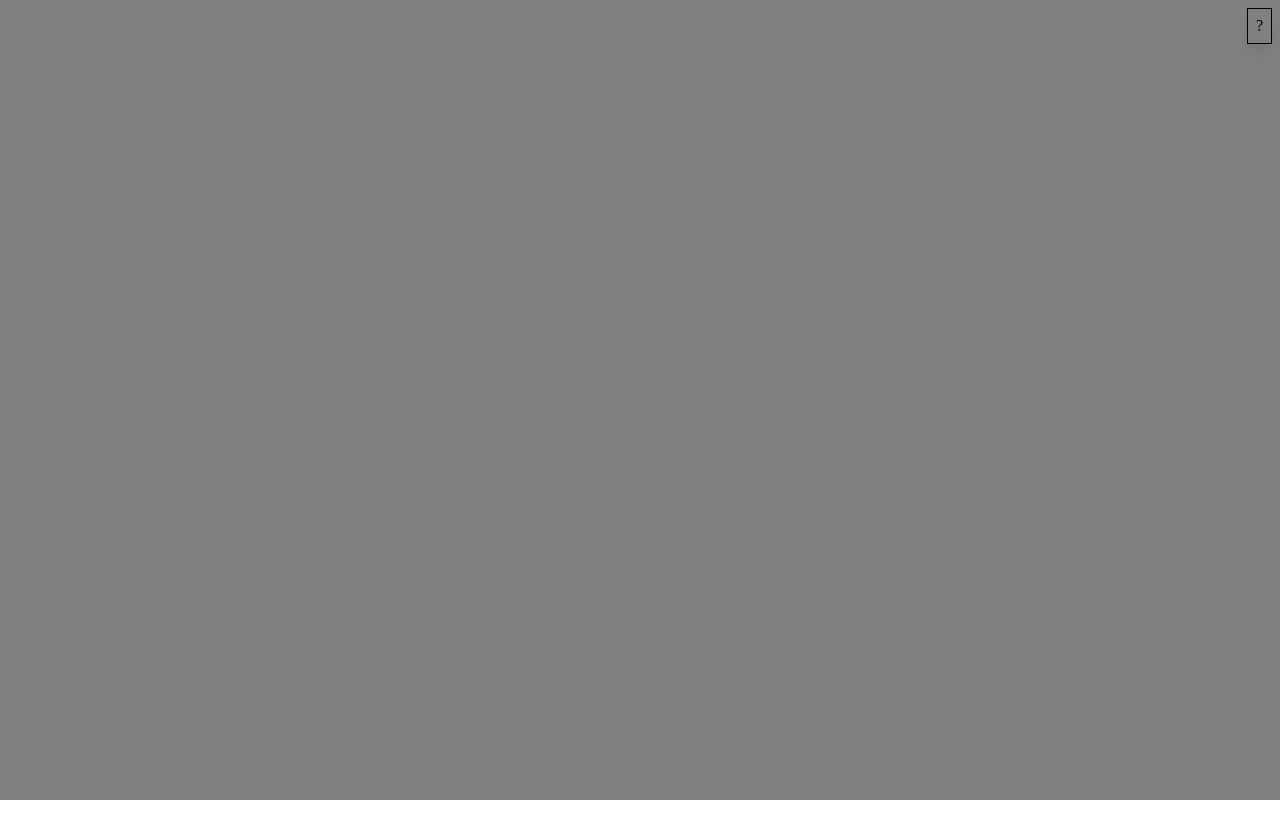
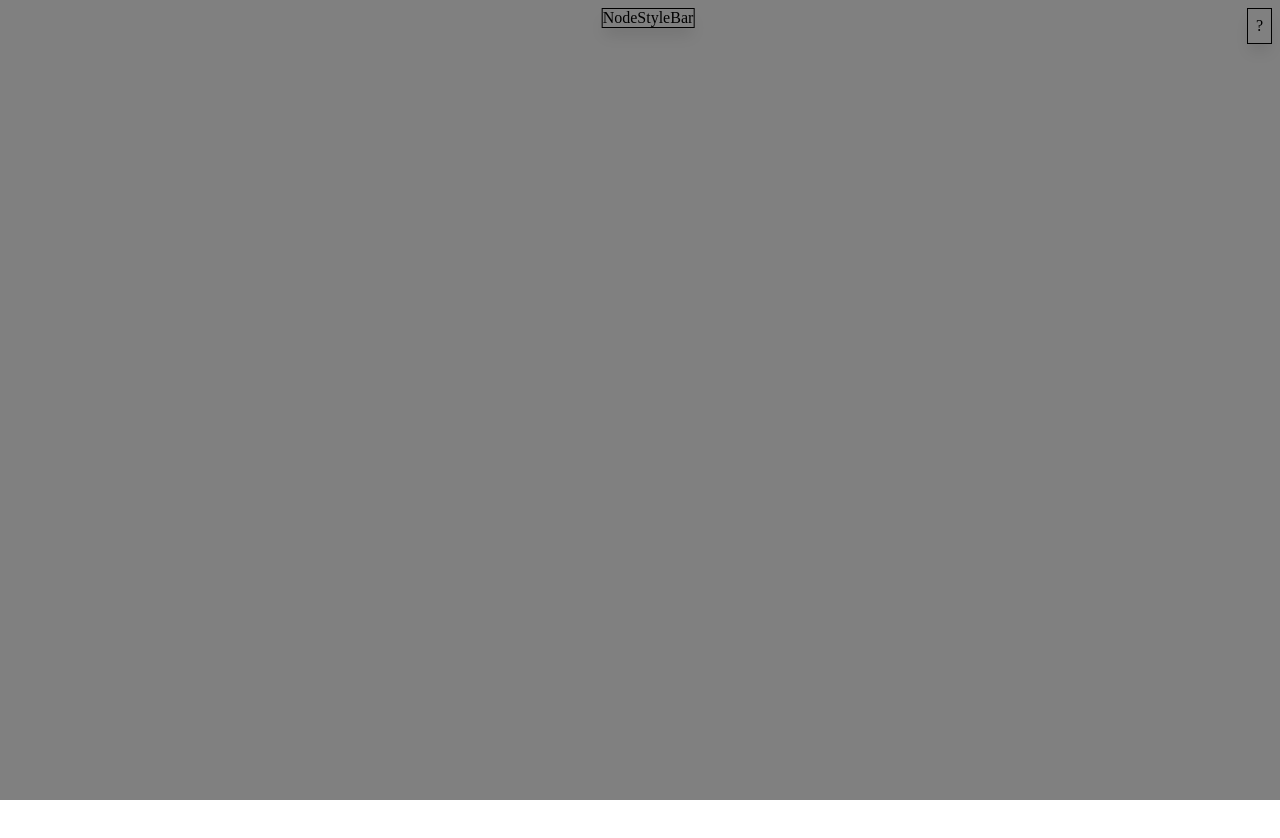
Before and after one commit to BIKRAM-SAHA/mindmap, a React (Vite) app: page / in a window 1280 px wide. Shown: the top 838 px of the page. Built offline with nearby package versions, Linux system fonts and the light colour scheme.

Commit message:
started working on styling each node

```diff
--- a/src/modules/toolbar/Toolbar.constants.ts
+++ b/src/modules/toolbar/Toolbar.constants.ts
@@ -1,4 +1,5 @@
 import Info from "./tools/Info/Info";
+import NodeStyleBar from "./tools/NodeStyleBar/NodeStyleBar";
 
 export const topRightMenuTools = [
     {
@@ -8,3 +9,12 @@ export const topRightMenuTools = [
         onClick: () => {},
     },
 ];
+
+export const topMiddleMenuTools = [
+    {
+        title: "Node Style Bar",
+        helperText: "Node Style Bar",
+        component: NodeStyleBar,
+        onClick: () => {},
+    },
+];
--- a/src/modules/toolbar/Toolbar.module.css
+++ b/src/modules/toolbar/Toolbar.module.css
@@ -13,3 +13,11 @@
     gap: 8;
     display: flex;
 }
+.topMiddletMenu {
+    position: fixed;
+    top: 0;
+    left: 50%;
+    transform: translateX(-50%);
+    gap: 8;
+    display: flex;
+}
--- a/src/modules/toolbar/Toolbar.tsx
+++ b/src/modules/toolbar/Toolbar.tsx
@@ -1,13 +1,23 @@
 import styles from "./Toolbar.module.css";
-import { topRightMenuTools } from "./Toolbar.constants";
+import { topMiddleMenuTools, topRightMenuTools } from "./Toolbar.constants";
+import { useContext } from "react";
+import MindMapContext from "@contexts/MindMapContext";
 
 type Props = {};
 
 function Toolbar({}: Props) {
+    const { activeNodeId } = useContext(MindMapContext);
     return (
         <>
             <div className={[styles.topRightMenu, styles.menu].join(" ")}>
                 {topRightMenuTools.map((item, index) => (
+                    <div key={index} className={styles.menuItem}>
+                        <item.component />
+                    </div>
+                ))}
+            </div>
+            <div className={[styles.topMiddletMenu, styles.menu].join(" ")}>
+                {topMiddleMenuTools.map((item, index) => (
                     <div key={index} className={styles.menuItem}>
                         <item.component />
                     </div>
--- /dev/null
+++ b/src/modules/toolbar/tools/NodeStyleBar/NodeStyleBar.tsx
@@ -0,0 +1,7 @@
+type Props = {};
+
+function NodeStyleBar({}: Props) {
+    return <div>NodeStyleBar</div>;
+}
+
+export default NodeStyleBar;
```
